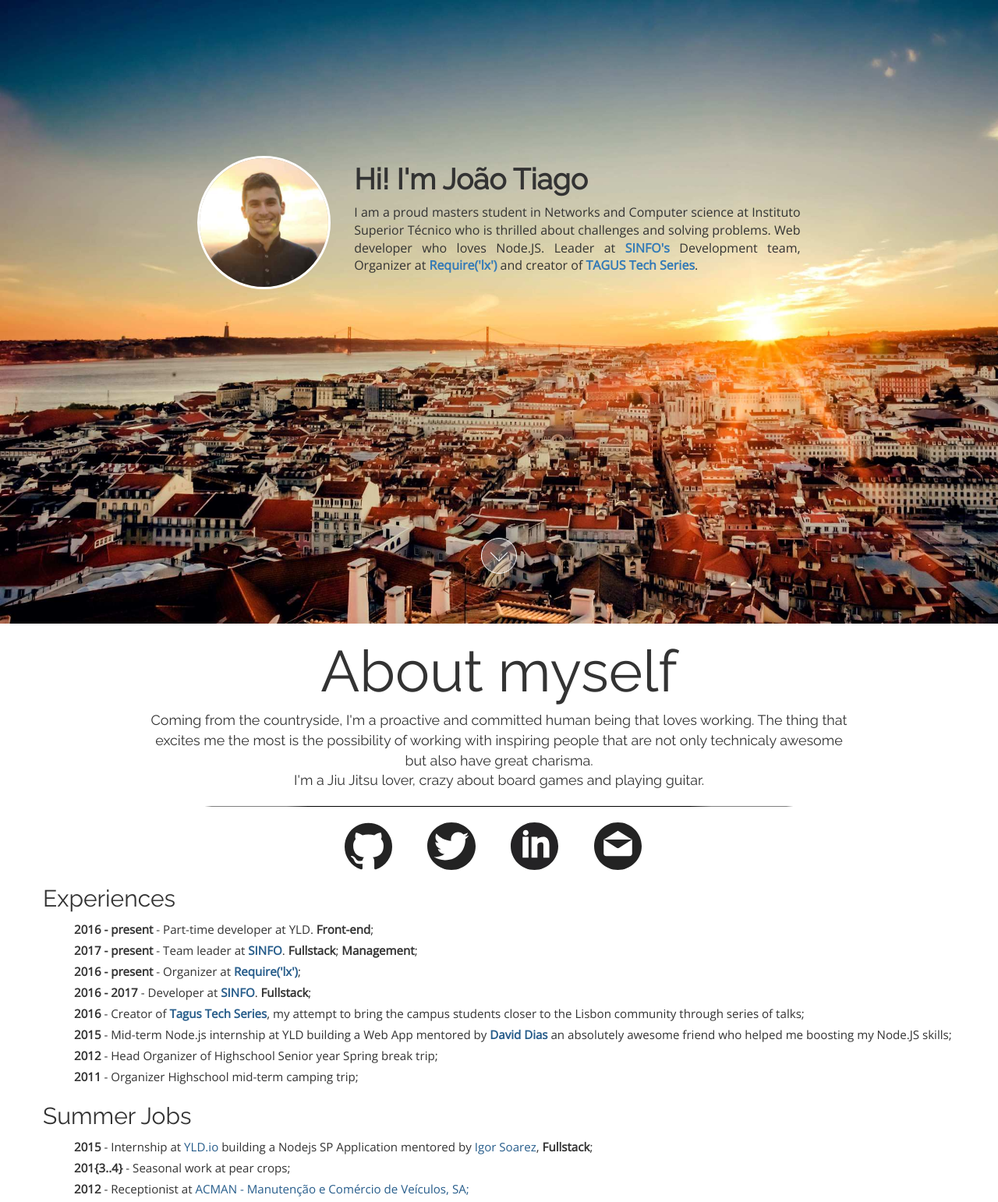
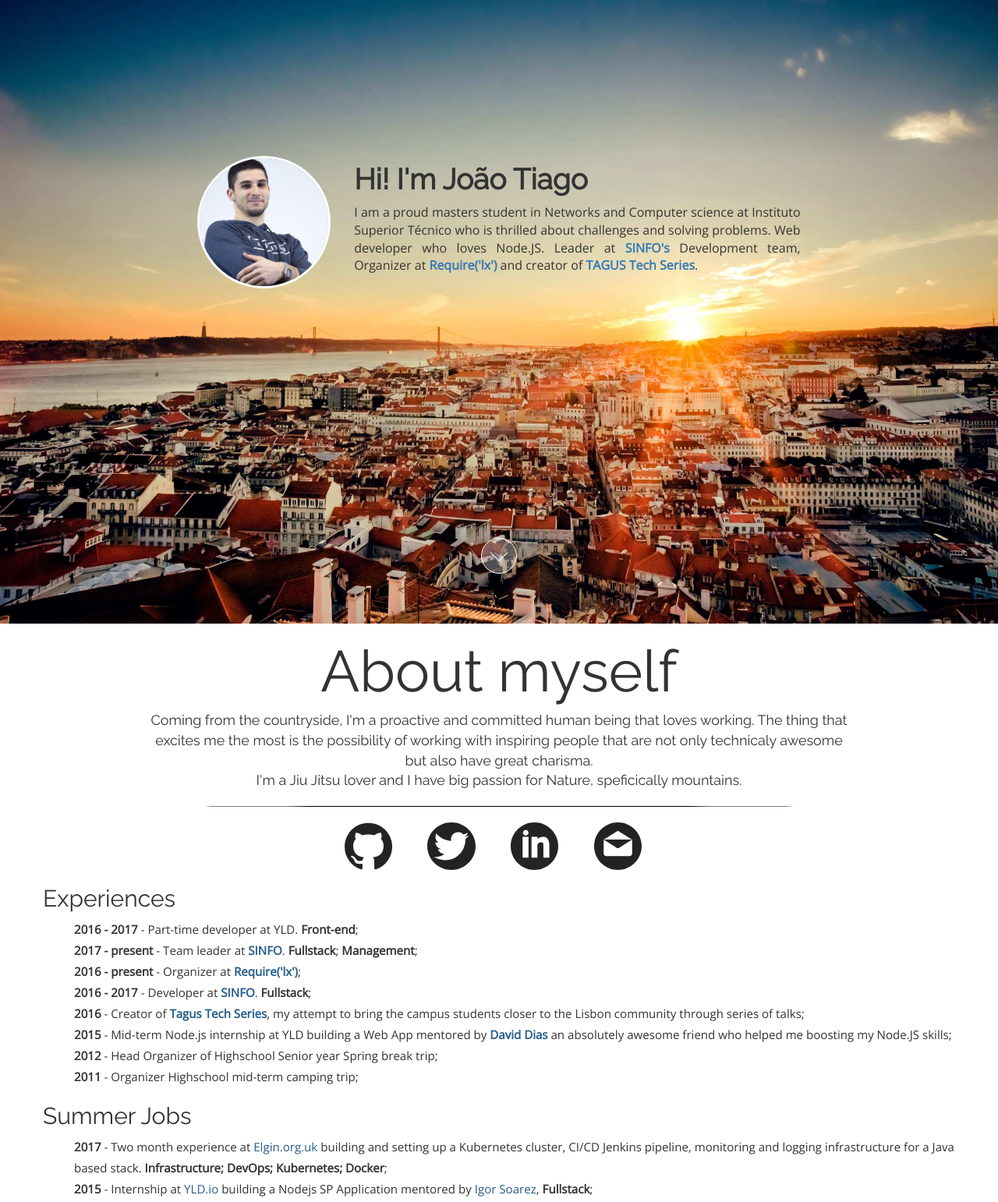
Before and after one commit to johnytiago/joaotiago.github.io, a plain HTML site: page index.html in a window 1280 px wide. Shown: the top 1542 px of the page at 78% size. Drawn offline with nearby package versions, Linux system fonts and the light colour scheme.

Commit message:
Update profile

```diff
--- a/index.html
+++ b/index.html
@@ -1,8 +1,11 @@
 <html>
   <head>
-    <title>JoaoTiago</title>
     <meta charset="UTF-8">
     <meta name="viewport" content="width=device-width, initial-scale=1.0">
+
+    <title>João Tiago</title>
+    <meta name="Description" content="My name is João Tiago. I'm Portuguese country boy currently doing my M.Sc's degree in Networks and C'Science. Visit my website if you want to contact me or if you just want to know more about me.">
+
     <link rel='stylesheet' href='https://maxcdn.bootstrapcdn.com/bootstrap/3.3.2/css/bootstrap.min.css'>
     <link href="https://fonts.googleapis.com/css?family=Open+Sans|Raleway" rel="stylesheet">
     <link rel="stylesheet" type="text/css" href="./public/css/style.css">
@@ -28,7 +31,7 @@
               col-md-3 col-lg-offset-1
               col-sm-3 col-sm-offset-0
               col-xs-6 col-xs-offset-3">
-              <img class="avatar" src="./public/images/jt-opt.jpg">
+              <img class="avatar" src="./public/images/jt2-opt2.jpg">
             </div>
             <div class="
               col-lg-9 col-lg-offset-0
@@ -53,7 +56,7 @@
       <div class="row">
         <span id="my-info"></span>
         <h1 class="title">About myself</h1>
-        <p class="about-myself">Coming from the countryside, I'm a proactive and committed human being that loves working. The thing that excites me the most is the possibility of working with inspiring people that are not only technicaly awesome but also have great charisma. <br> I'm a Jiu Jitsu lover, crazy about board games and playing guitar.</p>
+        <p class="about-myself">Coming from the countryside, I'm a proactive and committed human being that loves working. The thing that excites me the most is the possibility of working with inspiring people that are not only technicaly awesome but also have great charisma. <br> I'm a Jiu Jitsu lover and I have big passion for Nature, speficically mountains.</p>
         <hr class="line">
       </div>
       <div class="row">
@@ -84,7 +87,7 @@
       <div class="row">
         <h2>Experiences</h2>
         <ul>
-          <li><b>2016 - present</b> - Part-time developer at YLD. <b>Front-end</b>;</li>
+          <li><b>2016 - 2017</b> - Part-time developer at YLD. <b>Front-end</b>;</li>
           <li><b>2017 - present</b> - Team leader at <a target="_blank" href="https://sinfo.org"><b>SINFO</b></a>. <b>Fullstack</b>; <b>Management</b>;</li>
           <li><b>2016 - present</b> - Organizer at <a target="_blank" href="http://www.meetup.com/require-lx/"><b>Require('lx')</b></a>;</li>
           <li><b>2016 - 2017</b> - Developer at <a target="_blank" href="https://sinfo.org"><b>SINFO</b></a>. <b>Fullstack</b>;</li>
@@ -96,6 +99,7 @@
 
         <h2>Summer Jobs</h2>
         <ul>
+          <li><b>2017 </b> - Two month experience at <a href="https://www.elgin.org.uk" target="_blank">Elgin.org.uk</a> building and setting up a Kubernetes cluster, CI/CD Jenkins pipeline, monitoring and logging infrastructure for a Java based stack. <b>Infrastructure; DevOps; Kubernetes; Docker</b>;</li>
           <li><b>2015 </b> - Internship at <a href="https://www.yld.io" target="_blank">YLD.io</a> building a Nodejs SP Application mentored by <a target="_blank" href="https://about.me/Soarez">Igor Soarez</a>, <b>Fullstack</b>;</li>
           <li><b>201{3..4} </b> - Seasonal work at pear crops;</li>
           <li><b>2012 </b> - Receptionist at <a target="_blank" href="http://www.acman.pt">ACMAN - Manutenção e Comércio de Veículos, SA;</a></li>
--- a/public/css/style.css
+++ b/public/css/style.css
@@ -5,8 +5,8 @@ div.background {
 
 img.cover {
   position: relative;
-  height: 100vh;
-  min-width: 100vw;
+  min-height: 100vh;
+  width: 100%;
   top: 0;
   left: 0;
 }
```
Also changed, not shown: public/images/jt2-opt2.jpg (added).
